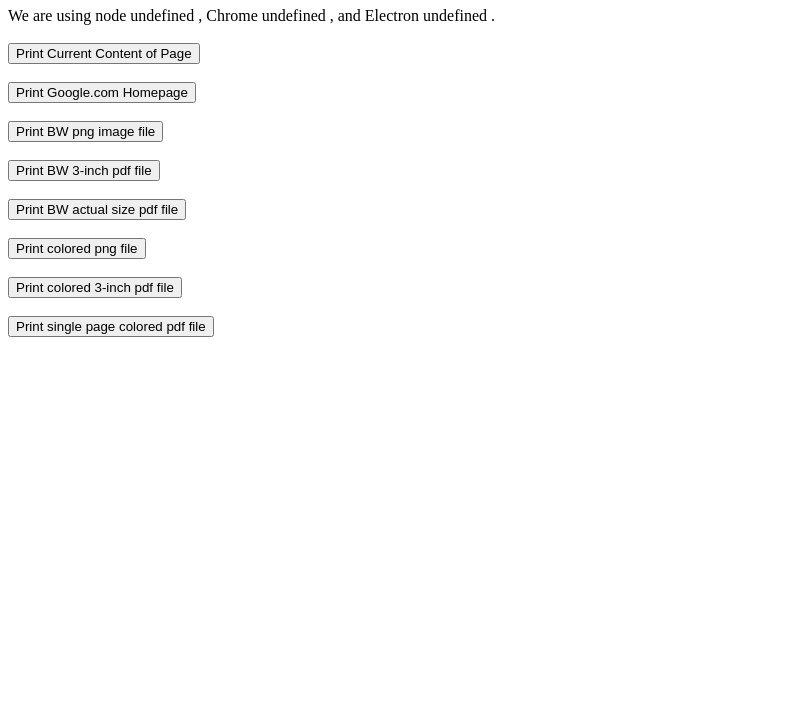
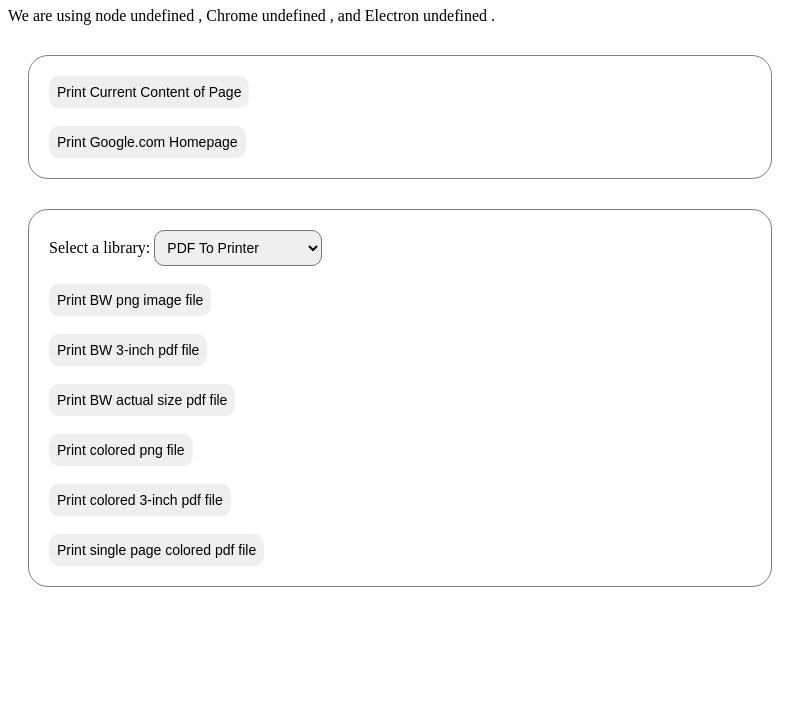
Before and after one commit to nakul5harma/electron-print, an Electron app: page src/index.html in a window 800 px wide. Shown: the part 73-800 px from the top of the page. Drawn offline with Linux system fonts and the light colour scheme.

Commit message:
added electron-pos-printer code

```diff
--- a/package.json
+++ b/package.json
@@ -6,6 +6,7 @@
   "main": "main.js",
   "dependencies": {
     "electron": "^10.1.5",
+    "electron-pos-printer": "^1.2.4",
     "pdf-to-printer": "^1.7.0"
   },
   "devDependencies": {
--- a/src/index.html
+++ b/src/index.html
@@ -2,12 +2,15 @@
 <html>
   <head>
     <meta charset="UTF-8" />
-    <title>Hello World!</title>
+    <title>Electron Printer</title>
     <!-- https://electronjs.org/docs/tutorial/security#csp-meta-tag -->
     <meta http-equiv="Content-Security-Policy" content="script-src 'self' 'unsafe-inline';" />
+
+    <link rel="stylesheet" href="./style.css" />
   </head>
+
   <body>
-    <h1>Hello World!</h1>
+    <h1>Electron Printer</h1>
     We are using node
     <script>
       document.write(process.versions.node);
@@ -22,29 +25,55 @@
     </script>
     .
 
-    <br /><br />
-    <button id="current">Print Current Content of Page</button>
+    <div class="print-container">
+      <div class="webcontent-print-container">
+        <button class="webcontent-print-button print-button" id="current">
+          Print Current Content of Page
+        </button>
 
         <br /><br />
-    <button id="url">Print Google.com Homepage</button>
+        <button class="webcontent-print-button print-button" id="url">
+          Print Google.com Homepage
+        </button>
+      </div>
+
+      <div class="lib-print-container">
+        <label for="lib-select">Select a library:</label>
+        <select class="lib-select" name="Select Library" id="lib-select">
+          <option class="lib-select-option" value="pdf-to-printer" selected>PDF To Printer</option>
+          <option class="lib-select-option" value="print-js">Print.js</option>
+          <option class="lib-select-option" value="electron-pos-printer">
+            Electron POS Printer
+          </option>
+        </select>
 
         <br /><br />
-    <button id="bw-png">Print BW png image file</button>
+        <button class="lib-print-button print-button" id="bw-png">Print BW png image file</button>
 
         <br /><br />
-    <button id="bw-pdf-3-inch">Print BW 3-inch pdf file</button>
+        <button class="lib-print-button print-button" id="bw-pdf-3-inch">
+          Print BW 3-inch pdf file
+        </button>
 
         <br /><br />
-    <button id="bw-pdf-actual-size">Print BW actual size pdf file</button>
+        <button class="lib-print-button print-button" id="bw-pdf-actual-size">
+          Print BW actual size pdf file
+        </button>
 
         <br /><br />
-    <button id="color-png">Print colored png file</button>
+        <button class="lib-print-button print-button" id="color-png">Print colored png file</button>
 
         <br /><br />
-    <button id="color-pdf-3-inch">Print colored 3-inch pdf file</button>
+        <button class="lib-print-button print-button" id="color-pdf-3-inch">
+          Print colored 3-inch pdf file
+        </button>
 
         <br /><br />
-    <button id="color-pdf-single-page">Print single page colored pdf file</button>
+        <button class="lib-print-button print-button" id="color-pdf-single-page">
+          Print single page colored pdf file
+        </button>
+      </div>
+    </div>
 
     <!-- Adding Individual Renderer Process JS File -->
     <script src="index.js"></script>
--- a/src/index.js
+++ b/src/index.js
@@ -13,6 +13,7 @@ const bwPdfActualSize = document.getElementById('bw-pdf-actual-size');
 const colorPng = document.getElementById('color-png');
 const colorPdf3Inch = document.getElementById('color-pdf-3-inch');
 const colorPdfSinglePage = document.getElementById('color-pdf-single-page');
+const libSelect = document.getElementById('lib-select');
 
 const receiptFileNames = {
   bwPng: 'pledge_receipt_bw_images.png',
@@ -76,11 +77,24 @@ url.addEventListener('click', () => {
   });
 });
 
+const getLibSelectedValue = () => libSelect.options[libSelect.selectedIndex].value;
+
 const printFileByFilePath = (fileName, fileExt) => {
   const filePath = path.join(__dirname, '..', 'assets', fileName);
   const base64fileBuffer = fs.readFileSync(filePath, { encoding: 'base64' });
+  const selectedLib = getLibSelectedValue();
 
-  ipcRenderer.invoke('print-receipt', base64fileBuffer, fileExt);
+  // eslint-disable-next-line no-console
+  console.log(`fileName - ${fileName}, fileExt - ${fileExt}, selectedLib - ${selectedLib}`);
+
+  if (selectedLib === 'pdf-to-printer') {
+    ipcRenderer.invoke('print-receipt', base64fileBuffer, fileExt);
+  } else if (selectedLib === 'print-js') {
+    // eslint-disable-next-line no-console
+    console.log('TO DO');
+  } else if (selectedLib === 'electron-pos-printer') {
+    ipcRenderer.invoke('print-receipt-pos', base64fileBuffer, fileExt);
+  }
 };
 
 bwPng.addEventListener('click', () => {
--- /dev/null
+++ b/src/style.css
@@ -0,0 +1,32 @@
+.print-container {
+  display: block;
+}
+
+.webcontent-print-container {
+  margin: 30px 20px;
+  border: 1px solid grey;
+  padding: 20px;
+  border-radius: 20px;
+}
+
+.print-button {
+  padding: 8px;
+  border-radius: 10px;
+  outline: none;
+  font-size: 14px;
+  border: none;
+}
+
+.lib-print-container {
+  margin: 30px 20px;
+  border: 1px solid grey;
+  padding: 20px;
+  border-radius: 20px;
+}
+
+.lib-select {
+  padding: 8px;
+  border-radius: 10px;
+  outline: none;
+  font-size: 14px;
+}
```
Also changed, not shown: main.js (+48 -2 lines), 1 other file. Lines whose indentation alone changed are shown as unchanged.
